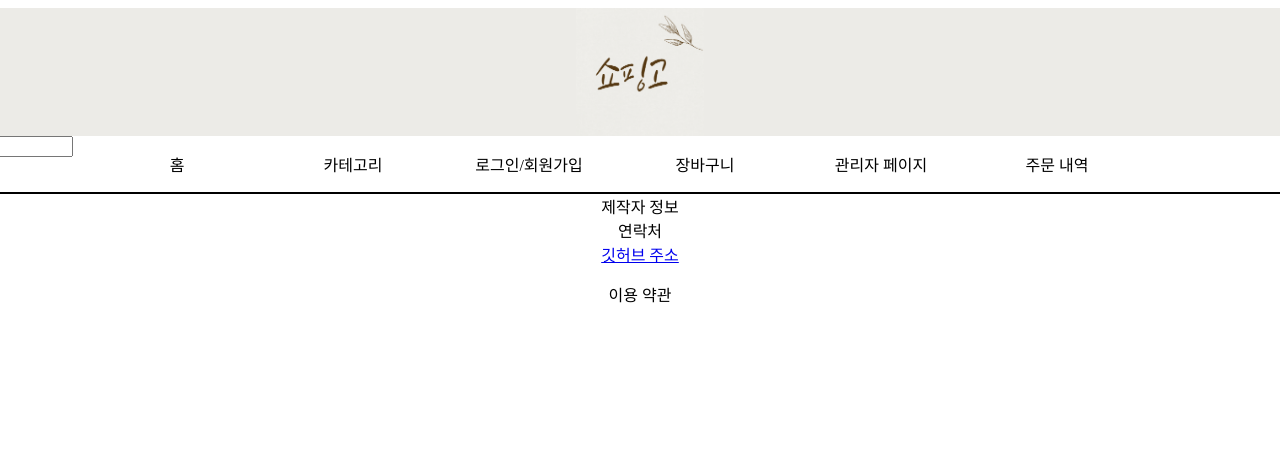
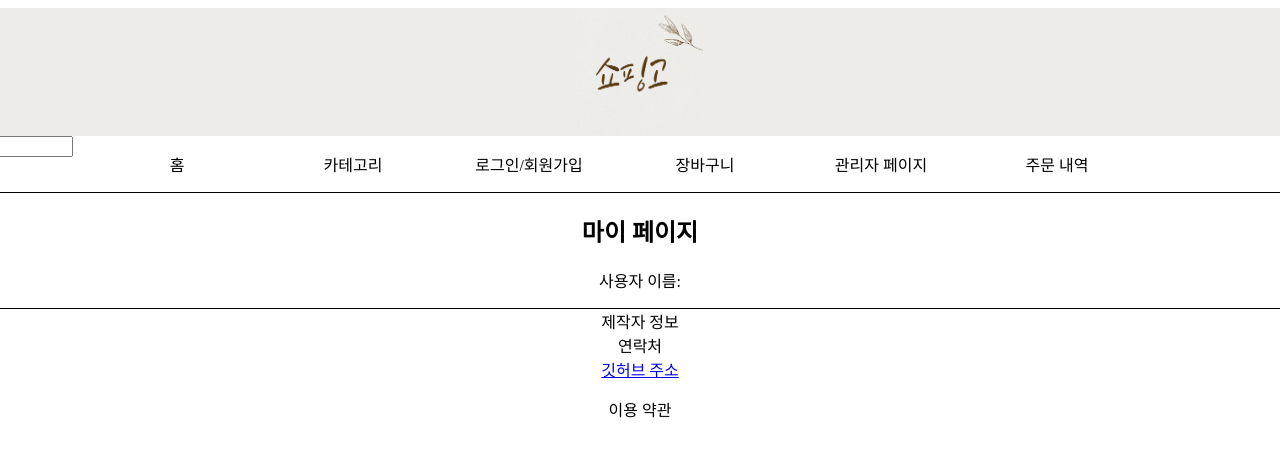
Before and after one commit to Yujihoon1/react-shoppingmall, a React (Create React App) app: page /mypage in a window 1280 px wide. Shown: the top 456 px of the page. Built offline with nearby package versions, Linux system fonts and the light colour scheme.

Commit message:
MyPage
사용자 페이지

```diff
--- a/src/js/MyPage/MyPage.js
+++ b/src/js/MyPage/MyPage.js
@@ -1,7 +1,29 @@
-import React from "react";
+import React, { useContext, useEffect } from "react";
+import AuthContext from "../../contexts/AuthContext";
+import axios from "axios";
 
 function MyPage() {
-  return <></>;
+  const { user } = useContext(AuthContext);
+
+  useEffect(() => {
+    if (user) {
+      axios
+        .get(`http://localhost:5000/mypage/${user.user_num}`)
+        .then((response) => {
+          console.log(response.data); // 응답 데이터를 콘솔에 출력
+        })
+        .catch((error) => {
+          console.error("Error:", error); // 에러 발생 시 에러 메시지를 콘솔에 출력
+        });
+    }
+  }, [user]);
+
+  return (
+    <div>
+      <h2>마이 페이지</h2>
+      <p>사용자 이름: {user && user.user_name}</p>
+    </div>
+  );
 }
 
 export default MyPage;
```
